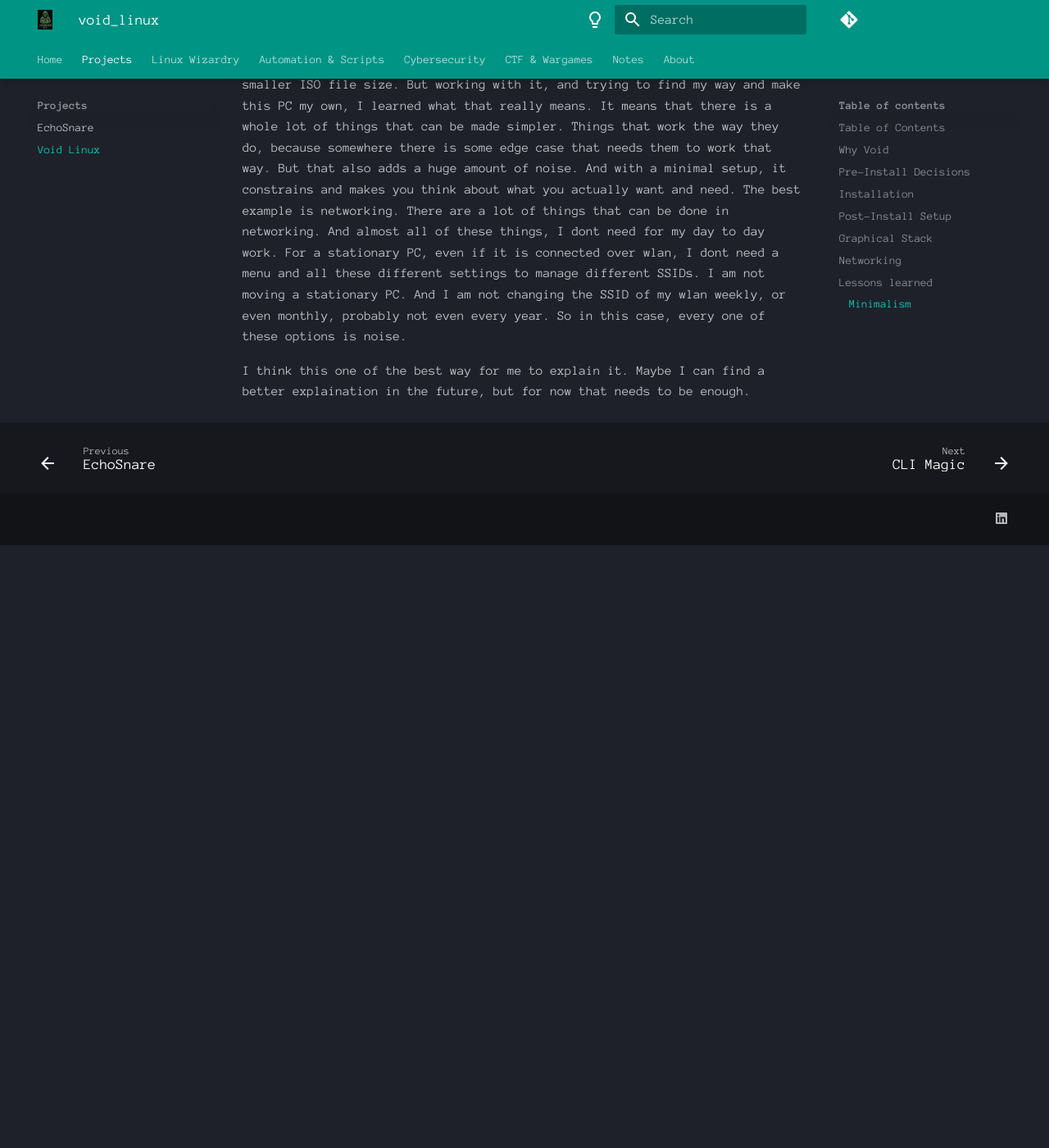
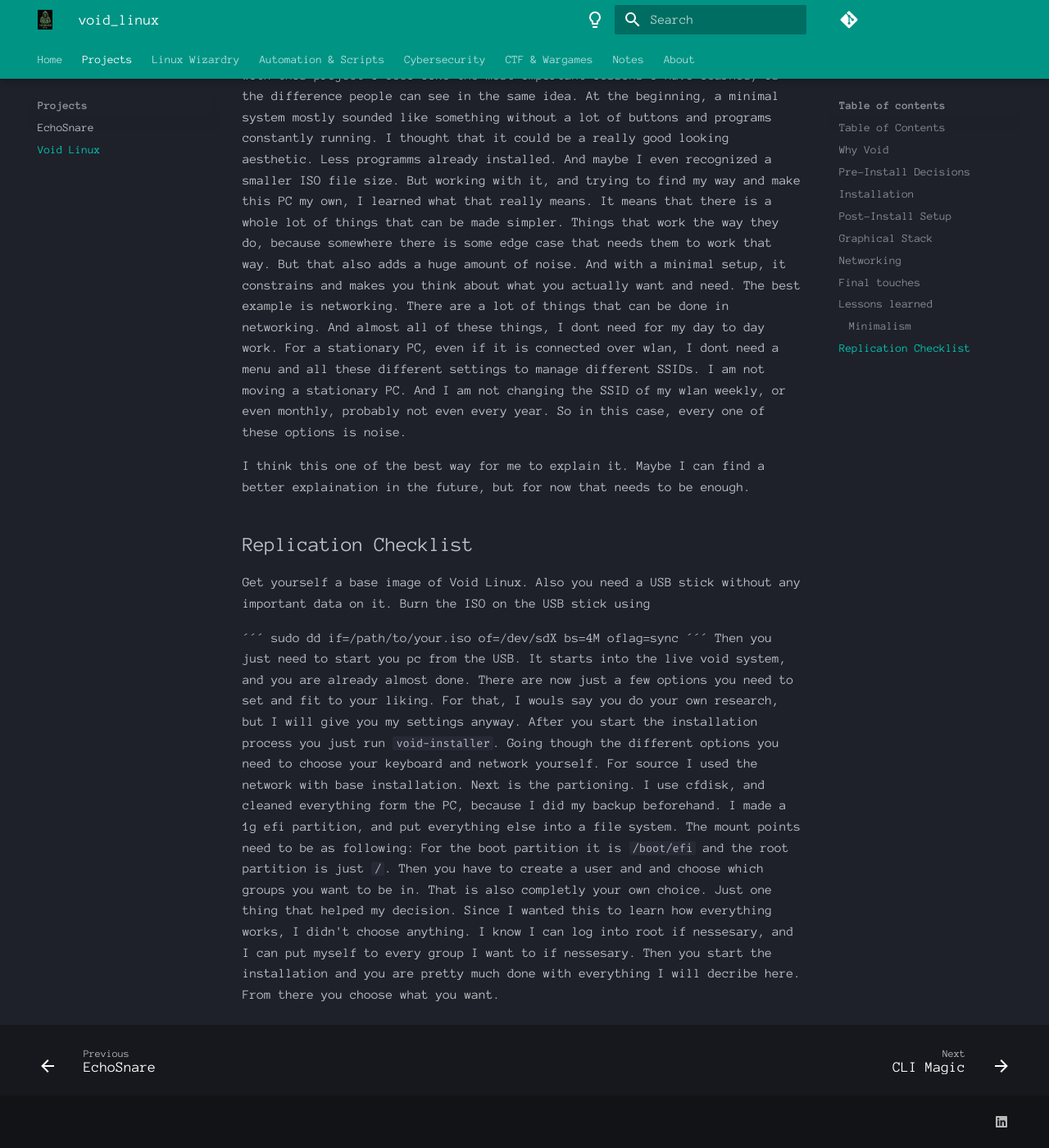
Before and after one commit to Fudomaru/wiki, an MkDocs documentation site: the page built from docs/projects/void_linux.md, in a window 1280 px wide and 1400 px high, scrolled down 4035 px. Shown: the whole window at 82% size. Built offline with MkDocs 1.6.1 and Material for MkDocs 9.7.7, drawn with Linux system fonts in a browser that asks for light colours; comment, search, counter and statistics services are not loaded; before the commit the page ends 4700 px from its top, so only the background shows below that; some of the changed text lies outside the part shown.

Commit message:
Finishing touch on void linux

```diff
--- a/docs/projects/void_linux.md
+++ b/docs/projects/void_linux.md
@@ -157,6 +157,12 @@
 Everything Else comes later.
 
 
+## Final touches
+
+Here I am going to write the general things I did to make this system my own.
+
+
+
 ## Lessons learned
 
 With this project there are a lot of things I have learned, and am still learning.
@@ -188,3 +194,33 @@
 
 I think this one of the best way for me to explain it.
 Maybe I can find a better explaination in the future, but for now that needs to be enough.
+
+
+## Replication Checklist
+
+Get yourself a base image of Void Linux.
+Also you need a USB stick without any important data on it.
+Burn the ISO on the USB stick using
+
+´´´
+sudo dd if=/path/to/your.iso of=/dev/sdX bs=4M oflag=sync
+´´´
+Then you just need to start you pc from the USB.
+It starts into the live void system, and you are already almost done.
+There are now just a few options you need to set and fit to your liking.
+For that, I wouls say you do your own research, but I will give you my settings anyway.
+After you start the installation process you just run ``void-installer``.
+Going though the different options you need to choose your keyboard and network yourself.
+For source I used the network with base installation.
+Next is the partioning.
+I use cfdisk, and cleaned everything form the PC, because I did my backup beforehand.
+I made a 1g efi partition, and put everything else into a file system.
+The mount points need to be as following:
+For the boot partition it is ``/boot/efi`` and the root partition is just ``/``.
+Then you have to create a user and and choose which groups you want to be in.
+That is also completly your own choice.
+Just one thing that helped my decision.
+Since I wanted this to learn how everything works, I didn't choose anything.
+I know I can log into root if nessesary, and I can put myself to every group I want to if nessesary.
+Then you start the installation and you are pretty much done with everything I will decribe here.
+From there you choose what you want.
```
Also changed, not shown: other parts of docs/projects/void_linux.md (+3 -3 lines).
